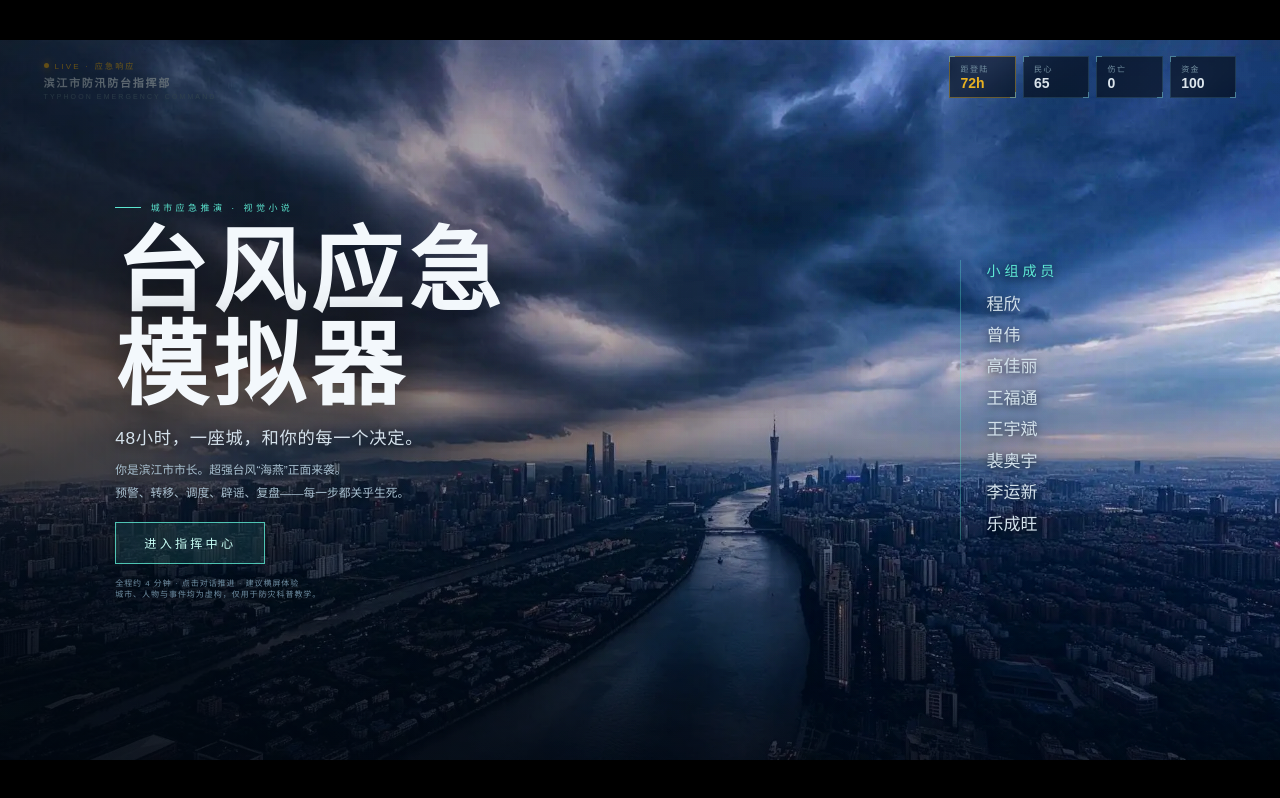
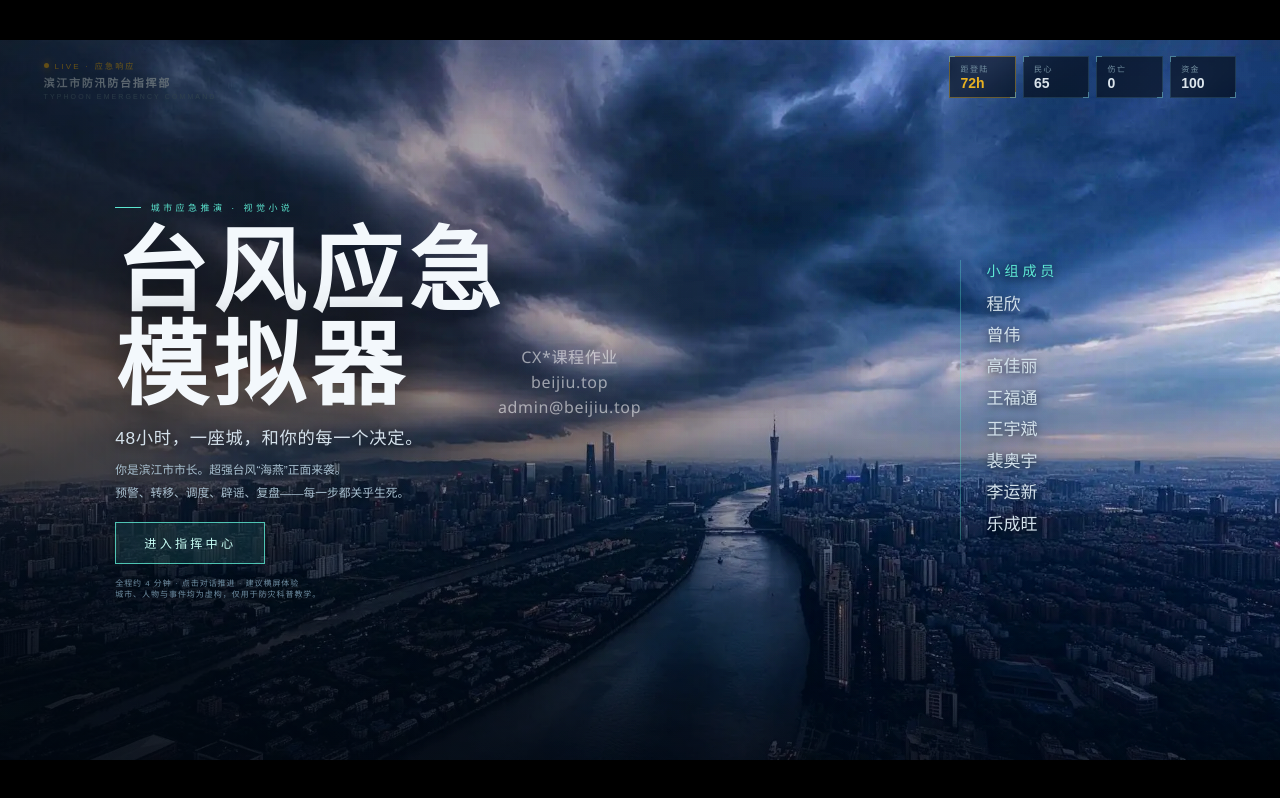
Before and after one commit to beijiushare/single-html, a plain HTML site: page typhoon-simulator/index.html in a window 1280 px wide. Drawn offline with Linux system fonts and the light colour scheme.

Commit message:
feat: add moving watermark

```diff
--- a/typhoon-simulator/index.html
+++ b/typhoon-simulator/index.html
@@ -29,6 +29,26 @@
 
   button { font-family: inherit; }
   .hidden { display: none !important; }
+
+  #watermark {
+    position: fixed;
+    top: 0;
+    left: 0;
+    z-index: 9999;
+    display: grid;
+    gap: 1px;
+    text-align: center;
+    white-space: nowrap;
+    pointer-events: none;
+    user-select: none;
+    will-change: transform;
+    font-family: "Segoe UI", system-ui, -apple-system, "Microsoft YaHei", sans-serif;
+    font-size: 16px;
+    font-weight: 400;
+    letter-spacing: .04em;
+    line-height: 1.5;
+    color: rgba(255, 255, 255, .55);
+  }
 
   /* 舞台永远是 16:9，居中；四周由 body 的纯黑形成信箱边 */
   #stage {
@@ -1132,6 +1152,12 @@
 </style>
 </head>
 <body>
+
+<div id="watermark" aria-hidden="true">
+  <span>CX*课程作业</span>
+  <span>beijiu.top</span>
+  <span>admin@beijiu.top</span>
+</div>
 
 <!-- 强制横屏提示：仅在触屏设备的竖屏方向出现 -->
 <div id="rotate-overlay" aria-hidden="true">
@@ -2530,6 +2556,56 @@ bgLayers[0].style.zIndex = "1";
 activeLayer = 0;
 currentBg = "bg_title";
 updateHUD();
+
+/* 游荡水印：撞到视口边缘后反向继续 */
+(function initWatermark() {
+  const el = document.getElementById("watermark");
+  if (!el) return;
+
+  const box = { x: 48, y: 48, vx: 90, vy: 59.4, w: 0, h: 0 };
+  const measure = () => {
+    const rect = el.getBoundingClientRect();
+    box.w = rect.width;
+    box.h = rect.height;
+    box.x = Math.max(0, Math.min(box.x, window.innerWidth - box.w));
+    box.y = Math.max(0, Math.min(box.y, window.innerHeight - box.h));
+    el.style.transform = `translate3d(${box.x}px, ${box.y}px, 0)`;
+  };
+  measure();
+
+  let raf = 0;
+  let last = performance.now();
+  const tick = (now) => {
+    const dt = Math.min(0.05, (now - last) / 1000);
+    last = now;
+    const W = window.innerWidth;
+    const H = window.innerHeight;
+
+    box.x += box.vx * dt;
+    box.y += box.vy * dt;
+
+    if (box.x <= 0) {
+      box.x = 0;
+      box.vx = Math.abs(box.vx);
+    } else if (box.x + box.w >= W) {
+      box.x = W - box.w;
+      box.vx = -Math.abs(box.vx);
+    }
+    if (box.y <= 0) {
+      box.y = 0;
+      box.vy = Math.abs(box.vy);
+    } else if (box.y + box.h >= H) {
+      box.y = H - box.h;
+      box.vy = -Math.abs(box.vy);
+    }
+
+    el.style.transform = `translate3d(${box.x}px, ${box.y}px, 0)`;
+    raf = requestAnimationFrame(tick);
+  };
+  raf = requestAnimationFrame(tick);
+
+  window.addEventListener("resize", measure);
+})();
 </script>
 </body>
 </html>
```
